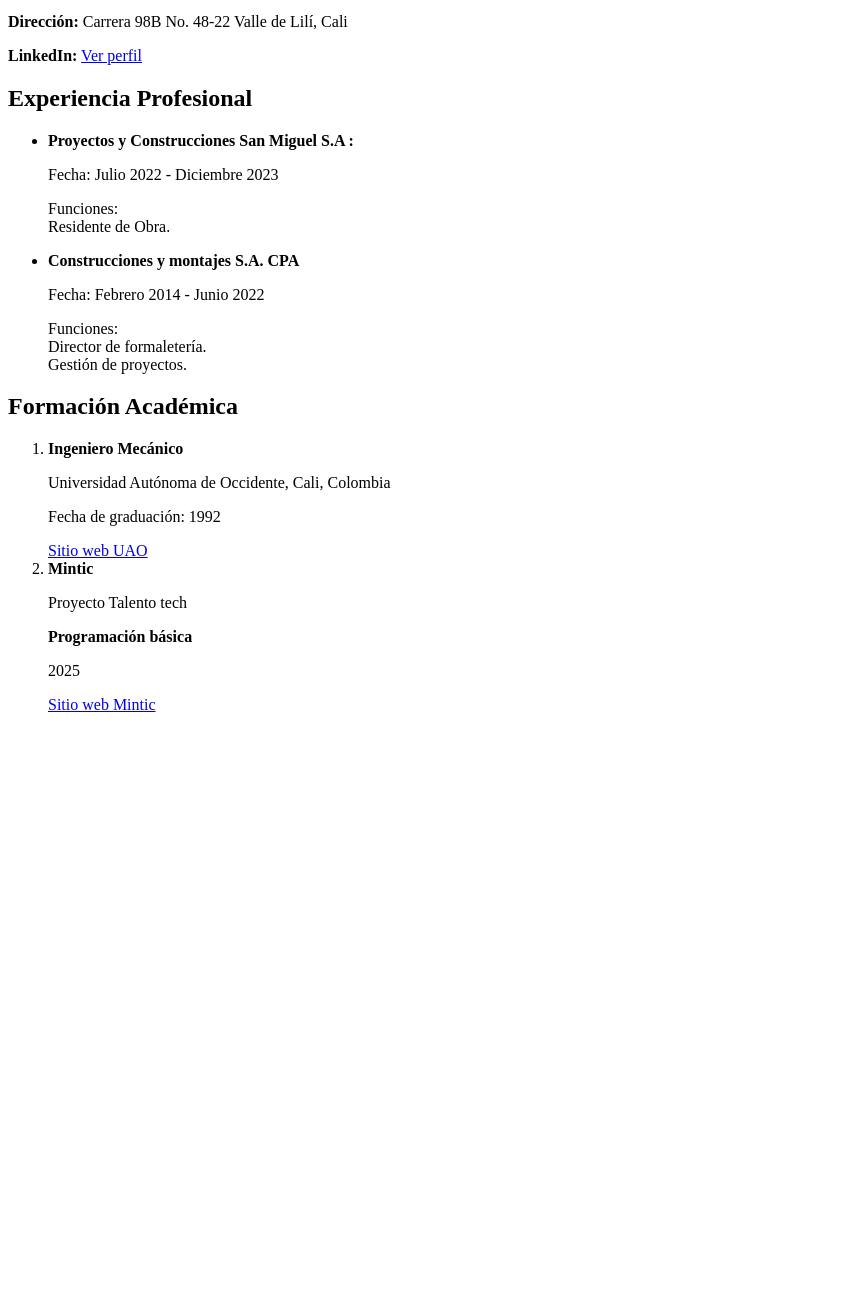
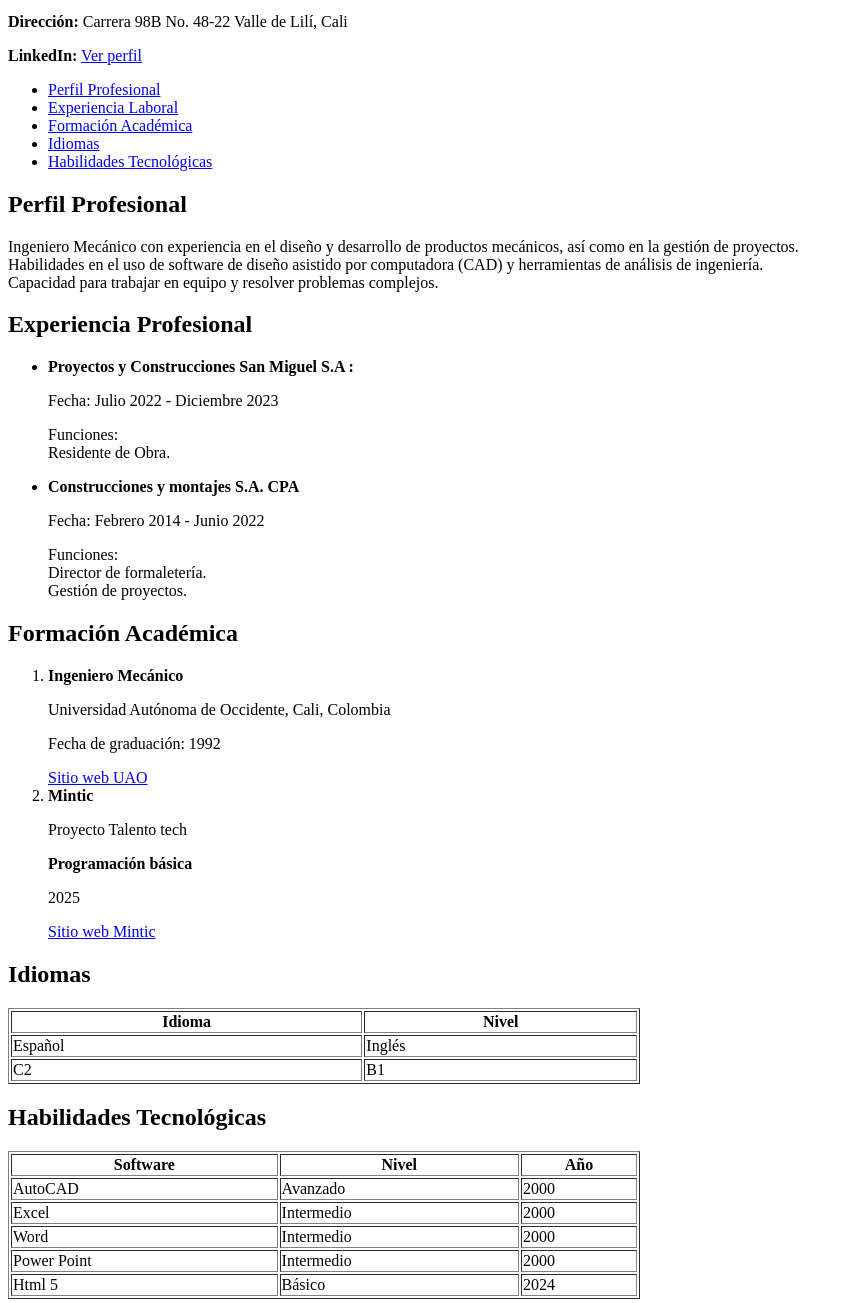
Before and after one commit to EdisonRincon/ttech-repo01, a plain HTML site: page index.html in a window 1280 px wide. Shown: the part 220-1523 px from the top of the page, without its empty margins (0-850 px from the left). Before the commit the page ends 950 px from the top, so only its background shows below. Drawn offline with Linux system fonts and the light colour scheme.

Commit message:
Se agregan nav, idiomas y conocimientos técnicos

```diff
--- a/index.html
+++ b/index.html
@@ -17,6 +17,21 @@
             <a href="https://www.linkedin.com/in/edison-rincon-contreras-6467273a/" target="_blank" rel="noopener noreferrer">Ver perfil</a>
         </p>
     </header>
+    <nav>
+        <ul>
+            <li><a href="#perfil">Perfil Profesional</a></li>
+            <li><a href="#experiencia">Experiencia Laboral</a></li>
+            <li><a href="#formacion">Formación Académica</a></li>
+            <li><a href="#idiomas">Idiomas</a></li>
+            <li><a href="#habilidades">Habilidades Tecnológicas</a></li>
+        </ul>
+    </nav>
+    <section id="perfil">
+        <h2>Perfil Profesional</h2>
+        <p>Ingeniero Mecánico con experiencia en el diseño y desarrollo de productos mecánicos, así como en la gestión de proyectos.
+        <br>Habilidades en el uso de software de diseño asistido por computadora (CAD) y herramientas de análisis de ingeniería.
+        <br> Capacidad para trabajar en equipo y resolver problemas complejos.</p>
+    </section>
     <section id="experiencia">
         <h2>Experiencia Profesional</h2>
         <ul>
@@ -50,6 +65,59 @@
              </li>
          </ol>
      </section>
+     <section id="idiomas">
+        <h2>Idiomas</h2>
+        <table border="1" width="50%">
+            <tr>
+                <th>Idioma</th>
+                <th>Nivel</th>
+            </tr>
+            <tr>
+                <td>Español</td>
+                <td>Inglés</td>
+            </tr>
+            <tr>
+                <td>C2</td>
+                <td>B1</td>
+            </tr>
+        </table>
+    </section>
+    <section id="habilidades">
+        <h2> Habilidades Tecnológicas</h2>
+        <table border="1" width="50%">
+            <tr>
+                <th>Software</th>
+                <th>Nivel</th>
+                <th>Año</th>
+            </tr>
+            <tr>
+                <td>AutoCAD</td>
+                <td>Avanzado</td>
+                <td>2000</td>
+            </tr>
+            <tr>
+                <td>Excel</td>
+                <td>Intermedio</td>
+                <td>2000</td>
+            </tr>
+            <tr>
+                <td>Word</td>
+                <td>Intermedio</td>
+                <td>2000</td>
+            </tr>
+            <tr>
+                <td>Power Point</td>
+                <td>Intermedio</td>
+                <td>2000</td>
+
+            </tr>
+           <tr>
+            <td>Html 5</td>
+            <td>Básico</td>
+            <td>2024</td>
+           </tr>
+        </table>
+    </section>
 
 </body>
 </html>
```
